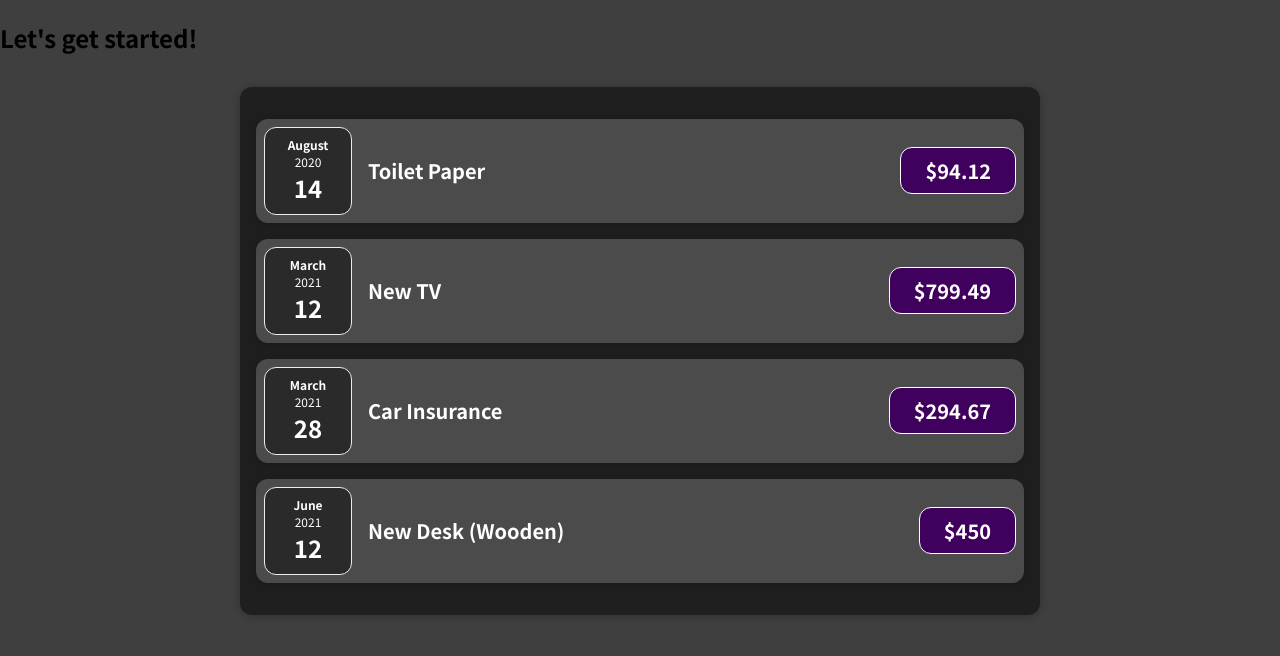
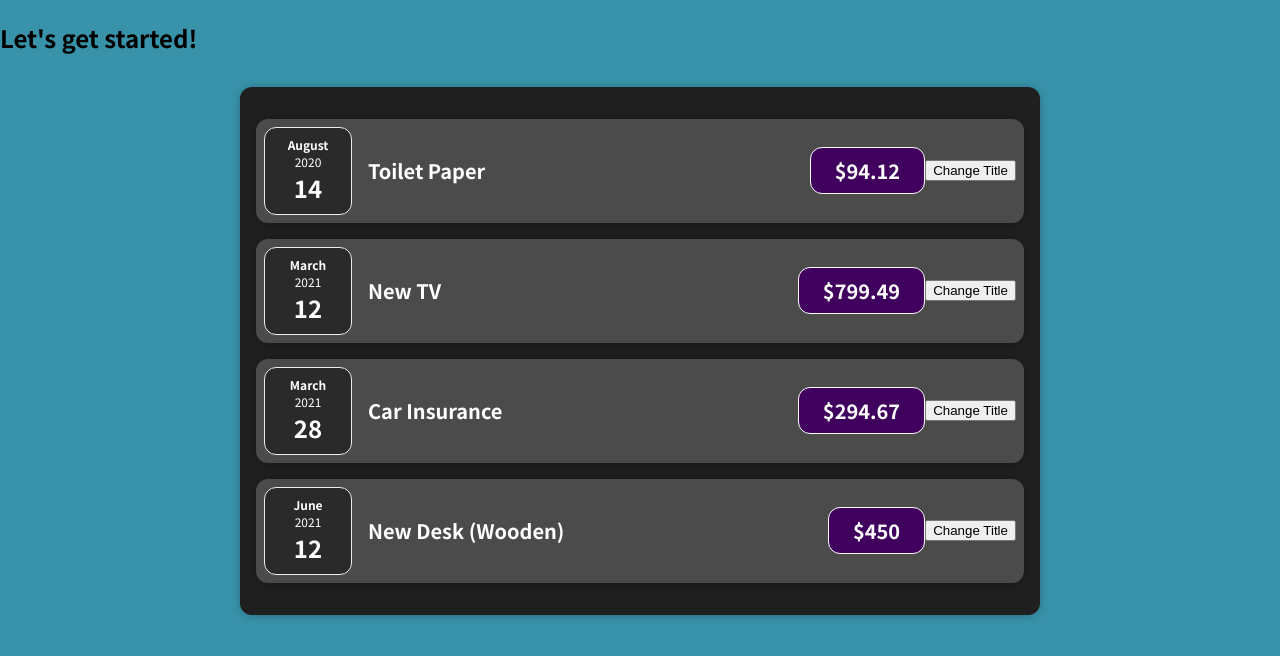
Before and after one commit to rishii-27/AdvanceReact, a React (Create React App) app: page / in a window 1280 px wide. Shown: the top 656 px of the page. Built offline with nearby package versions, Linux system fonts and the light colour scheme.

Commit message:
task2: ButtononClick

```diff
--- a/src/components/Expenses/ExpenseItem.js
+++ b/src/components/Expenses/ExpenseItem.js
@@ -5,6 +5,10 @@ import Card from '../UI/Card';
 import './ExpenseItem.css';
 
 const ExpenseItem = (props) => {
+  const clickHandler = () => {
+    console.log("Clicked");
+  }
+
   return (
     <Card className='expense-item'>
       <ExpenseDate date={props.date} />
@@ -12,6 +16,7 @@ const ExpenseItem = (props) => {
         <h2>{props.title}</h2>
         <div className='expense-item__price'>${props.amount}</div>
       </div>
+      <button onClick={clickHandler}>Change Title</button>
     </Card>
   );
 }
--- a/src/index.css
+++ b/src/index.css
@@ -10,5 +10,5 @@ html {
 
 body {
   margin: 0;
-  background-color: #3f3f3f;
+  background-color: #3893aa;
 }
```
